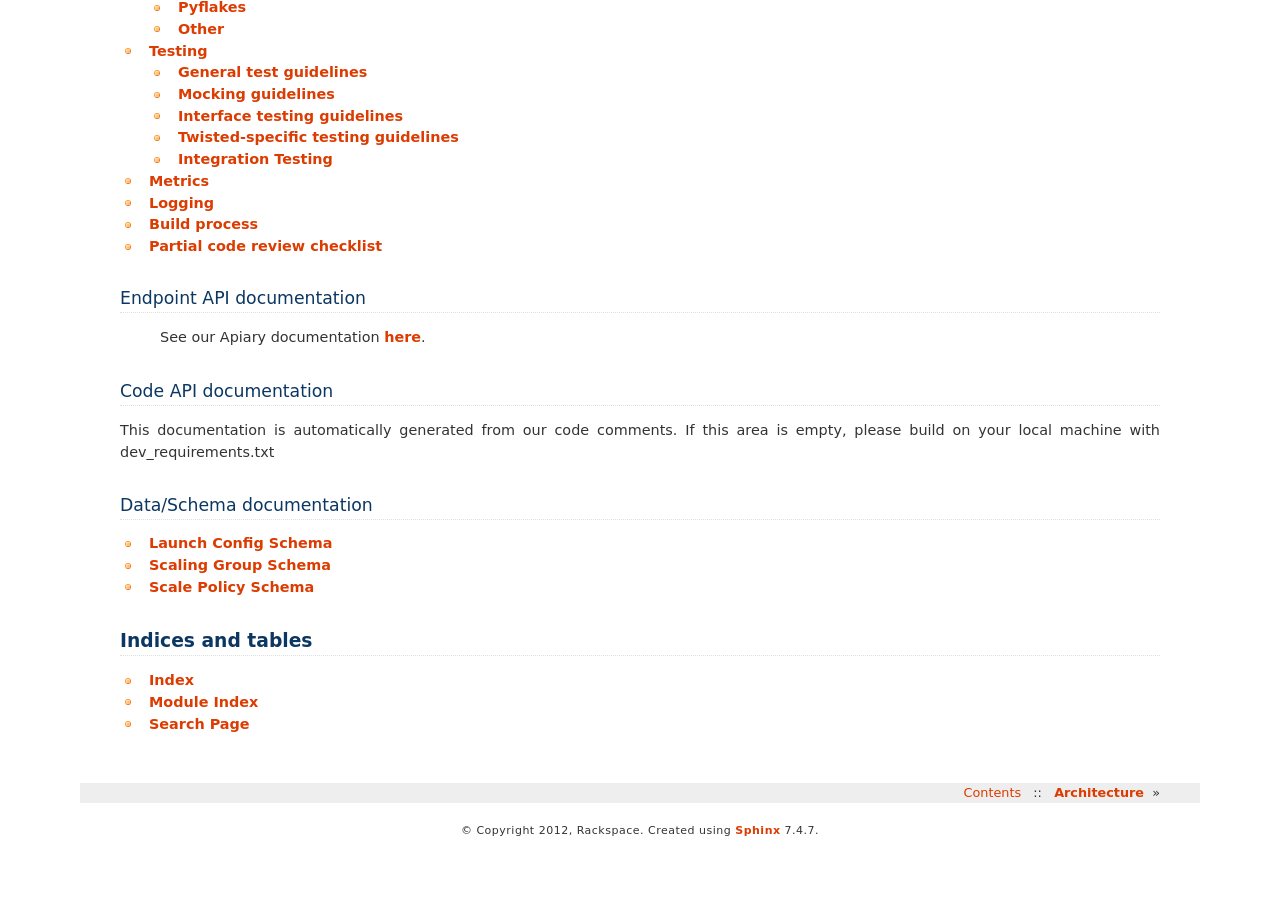
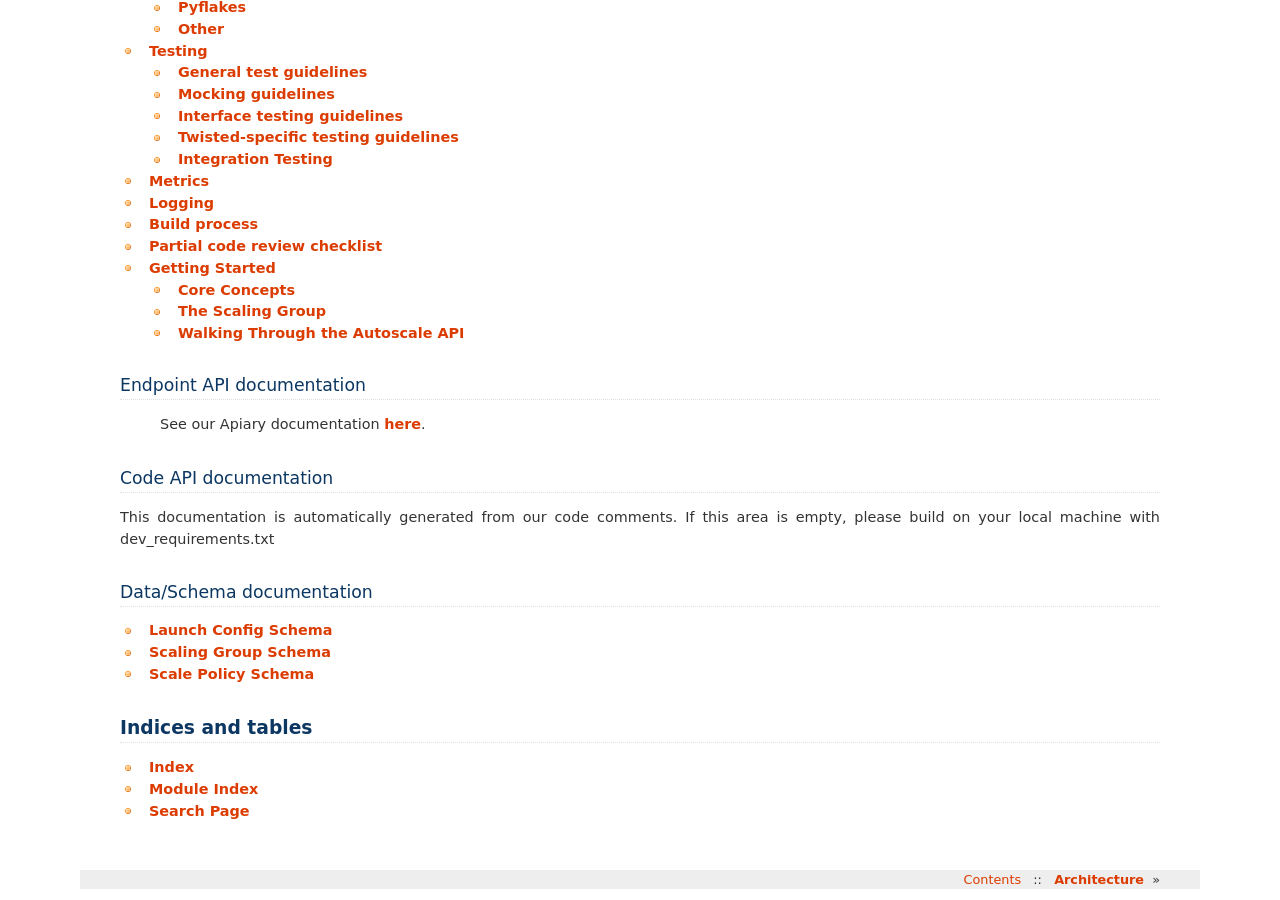
Before and after one commit to rackerlabs/otter, a Sphinx documentation site: the page built from doc/index.rst, in a window 1280 px wide and 900 px high, scrolled down 621 px. Built offline with Sphinx 7.4.7, drawn with Linux system fonts in a browser that asks for light colours; pages that are not in the unit, such as notebooks, are missing from menus; before the commit the page ends 1469 px from its top, so only the background shows below that; some of the changed lines change nothing that is shown.

Commit message:
Added getting started to .rst docs.

```diff
--- /dev/null
+++ b/doc/getting_started.rst
@@ -0,0 +1,331 @@
+
+
+***************
+Getting Started
+***************
+
+Core Concepts
+=============
+
+Autoscale is an API based tool that enables you to scale your servers up and down in response to variation in load.
+
+Autoscale functions by linking three services:
+
+- Monitoring (such as Monitoring as a Service)
+- Autoscale API
+- Servers and Load Balancers
+
+Basic Workflow
+--------------
+
+An autoscaling group is monitored by Rackspace Cloud Monitoring. When Monitoring triggers an alarm for high utilization within the autoscaling group, a webhook is triggered. The webhook stimulates the autoscale service which consults a policy in accordance with the webhook. The policy determines how many additional cloud servers should be added or removed in accordance with the alarm.
+
+Alarms may trigger scaling up or scaling down. Currently scale down events always remove the oldest server in the group.
+
+Cooldowns allow you to ensure that you don't scale up or down too fast. When a scaling policy is hit, both the scaling policy cooldown and the group cooldown start. Any additional requests to the group are discarded while the group cooldown is active. Any additional requests to the specific policy are discarded when the policy cooldown is active.
+
+Autoscale does not configure anything within a server. It is up to you to make sure that your services are configured to function properly when the server is started. We recommend using something like Chef.
+
+Example Use Case
+----------------
+
+Five servers are in an autoscaling group, with Rackspace Cloud Monitoring monitoring their CPU usage. Monitoring will trigger an alarm when CPU is at 90%. That alarm will trigger a webhook that Autoscale created previously. When that webhook is hit, autoscale receives the alert, and carries out a policy specific to that webhook. This policy says "When my webhook is hit, create five servers according to the launch configuration, and add them to the load balancer." Autoscale will then ensure those servers are stood up.
+
+Autoscale can also work in the opposite direction. A policy can say "When my webhook is hit, scale down by five servers."
+
+
+The Scaling Group
+=================
+
+There are three components to Autoscale
+
+- The Scaling Group Configuration
+- The Scaling Group's Launch Configuration
+- The Scaling Group's Policies
+Autoscale Groups at a minimum require the Group Configuration, and a Launch Configuration. Policies are only required to make the group change.
+
+The Group Configuration
+-----------------------
+This configuration specifies the basic elements of the config. Name, how many severs.
+
+The Group Configuration contains:
+
+- Group Name
+- Group Cooldown (how long a group has to wait before you can scale again in seconds)
+- Minimum and Maximum of entities allowed in the autoscaling Group.
+
+The Launch Configuration
+------------------------
+
+This configuration specifies what to do when we want to create a new server. What image to boot, on what flavor, and which load balancer to connect it to.
+
+The Launch Configuration Contains:
+
+- Launch Configuration Type
+
+  - Launch Server
+
+    - Note: This is the only choice right now
+
+- Server. Note: This is the same as a Cloud Server Configuration
+
+  - name
+  - flavor
+  - imageRef
+
+    - Note: This is the ID of the Cloud Server image you will boot
+
+- Load Balancer
+
+  - loadBalancerId
+  - port
+
+
+Scaling Policies
+----------------
+Scaling policies specify how to change the Autoscaling Group. There can be multiple scaling policies per group.
+
+Scaling Policies Contain:
+
+- Scaling Policy Name
+- Change Value (incremental, or by percent)
+- Policy Cooldown (in seconds)
+- Execute Webhook (auto-generated)
+
+
+Walking Through the Autoscale API
+=================================
+
+This will give you the basic steps to create an Autoscaling group. We recommend using http://docs.autoscale.apiary.io/ to generate CURL commands if you want to follow along in your environment.
+
+Authentication
+--------------
+
+You will need to generate an auth token and then send it as 'X-Auth-token' header along with all the requests to authenticate yourself.
+
+.. code-block:: bash
+
+    POST https://identity.api.rackspacecloud.com/v2.0/tokens
+
+You can request a token by providing your username and your API key.
+
+.. code-block:: bash
+
+ curl -X POST https://identity.api.rackspacecloud.com/v2.0/tokens -d '{ "auth":{ "RAX-KSKEY:apiKeyCredentials":{ "username":"theUserName", "apiKey":"00a00000a000a0000000a000a00aaa0a" } } }' -H "Content-type: application/json" | python -mjson.tool
+
+You can request a token by providing your username and your password.
+
+.. code-block:: bash
+
+  curl -X POST https://identity.api.rackspacecloud.com/v2.0/tokens -d '{"auth":{"passwordCredentials":{"username":"theUserName","password":"thePassword"}}}' -H "Content-type: application/json" | python -mjson.tool
+
+The response will be HUGE (sorry!) We've snipped the serviceCatalog bit for clarity.
+
+
+.. code-block:: bash
+
+  {
+      "access": {
+          "serviceCatalog": [
+             ...
+          ],
+          "token": {
+              "expires": "2012-04-13T13:15:00.000-05:00",
+              "id": "aaaaaaaa-bbbb-cccc-dddd-eeeeeeeeeeee",
+               "tenant": {
+                  "id": "123456",
+                  "name": "123456"
+              }
+          },
+          "user": {
+              "RAX-AUTH:defaultRegion": "DFW",
+              "id": "161418",
+              "name": "demoauthor",
+              "roles": [
+                  {
+                      "description": "User Admin Role.",
+                      "id": "3",
+                      "name": "identity:user-admin"
+                  }
+              ]
+          }
+      }
+  }
+
+Note your token.id and your user.id. That token.tenant.id is your "tenantID" and you will need it to make requests to Autoscale.
+
+If the auth token received is "aaaaaaaa-bbbb-cccc-dddd-eeeeeeeeeeee" and your tenantID is 123456 then this example request will list all groups you've created:
+
+.. code-block:: bash
+  $ curl -X GET -H "Content-Type: application/json" -H "X-Auth-token: {auth-token}" https://{region}.autoscale.api.rackspacecloud.com/v1.0/{tenant-id}/groups/ | python -mjson.tool
+
+Step One - Save an Image
+------------------------
+
+First, boot a Rackspace Cloud Server, and customize it so that it can process requests. For example, if you're building a webhead autoscaling group, configure Apache2 to start on launch, and serve the files you need.
+
+When that is complete, save your image, and record the imageID.
+
+.. code-block:: bash
+
+  $ curl -X GET -H "Content-Type: application/json" -H "X-Auth-token: {auth-token}" https://ord.servers.api.rackspacecloud.com/v2/{Tenant-id}/images?type=SNAPSHOT | python -mjson.tool
+
+Step Two - Create the Group
+---------------------------
+
+Create a Scaling Group by submitting a POST request containing an edited version of these data.
+
+
+``POST https://autoscale.api.rackspacecloud.com/v1.0/[TenantID]/groups/``
+
+.. code-block:: bash
+
+    {
+        "groupConfiguration": {
+            "name": "myFirstAutoscalingGroup",
+            "cooldown": 60,
+            "minEntities": 1,
+            "maxEntities": 10,
+        },
+        "launchConfiguration": {
+            "type": "launch_server",
+            "args": {
+                "server": {
+                    "flavorRef": 3,
+                    "name": "webhead",
+                    "imageRef": "[Your ImageID Here]",
+                },
+                "loadBalancers": [
+                    {
+                        "loadBalancerId": [Your LoadBalancerID],
+                        "port": 8080
+                    }
+                ]
+            }
+        },
+        "scalingPolicies": []
+    }
+
+
+This will create your scaling group, spin up the minimum number of servers, and then attach them to the load balancer you specified. To modify the group, you will need to create policies.
+
+Step Three - Policies
+---------------------
+Scaling Down is not yet implemented. You must manually remove your servers via Nova.
+Create scaling policies by sending POST requests
+
+
+``POST https://autoscale.api.rackspacecloud.com/v1.0/[TenantID]/groups/[GroupID]/policies/``
+
+.. code-block:: bash
+
+  [
+      {
+          "name": "scale up by one server",
+          "change": 1,
+          "cooldown": 150,
+          "type": "webhook"
+      },
+      {
+          "name": "scale down by 5.5 percent",
+          "changePercent": -5.5,
+          "cooldown": 6,
+          "type": "webhook"
+      }
+  ]
+
+Step Four - Webhooks
+--------------------
+
+Now that you've created the policy, let's create a few webhooks.
+
+``POST https://autoscale.api.rackspacecloud.com/v1.0/{tenantId}/groups/{groupId}/policies/{policyId}/webhooks``
+
+.. code-block:: bash
+
+  [
+      {
+          "name": "alice",
+          "metadata": {
+              "notes": "this is for Alice"
+          }
+      }
+  ]
+
+Will reply with:
+
+.. code-block:: bash
+
+  {
+      "webhooks": [
+          {
+              "id":"{webhookId1}",
+              "alice",
+              "metadata": {
+                  "notes": "this is for Alice"
+              },
+              "links": [
+                  {
+                      "href": ".../{groupId1}/policies/{policyId1}/webhooks/{webhookId1}/",
+                      "rel": "self"
+                  },
+                  {
+                      "href": ".../execute/1/{capability_hash1}/,
+                      "rel": "capability"
+                  }
+              ]
+          },
+          {
+              "id":"{webhookId2}",
+              "name": "bob",
+              "metadata": {},
+              "links": [
+                  {
+                      "href": ".../{groupId1}/policies/{policyId1}/webhooks/{webhookId2}/",
+                      "rel": "self"
+                  },
+                  {
+                      "href": ".../execute/1/{capability_hash2}/,
+                      "rel": "capability"
+                  }
+              ]
+          }
+      ]
+  }
+
+Step Five - Executing a Scaling Policy
+--------------------------------------
+
+Find the execute URL in your Scaling Policy. If you want to activate that policy, POST against it.
+
+``curl -X POST https://autoscale.api.rackspacecloud.com/v1.0/execute/1/{capability_hash}/ -v``
+
+The policy will execute, and your group will transform. Do this the right way at the right time, you might just have a working environment!
+
+An execution will always return "202, Accepted", even if it fails to scale because of an invalid configuration. This is done to prevent scraping hashes across the environment.
+
+Step Six - Tearing it all down
+------------------------------
+
+Autoscaling groups will not delete unless all the servers are removed. To do this, upload a new config with minimum and maximum of zero.
+
+
+``PUT /{tenantId}/groups/{groupId}/config``
+
+.. code-block:: bash
+
+  {
+      "name": "workers",
+      "cooldown": 60,
+      "minEntities": 0,
+      "maxEntities": 0,
+      "metadata": {
+          "firstkey": "this is a string",
+          "secondkey": "1",
+      }
+  }
+
+
+The autoscale group will start destroying all your servers. When they're gone, you can fire a DELETE command to the Group ID:
+
+``DELETE /{tenantId}/groups/{groupId}``
--- a/doc/index.rst
+++ b/doc/index.rst
@@ -17,6 +17,7 @@ Developer documentation
    architecture
    dev_process
    standards
+   getting_started
 
 Endpoint API documentation
 --------------------------
```
